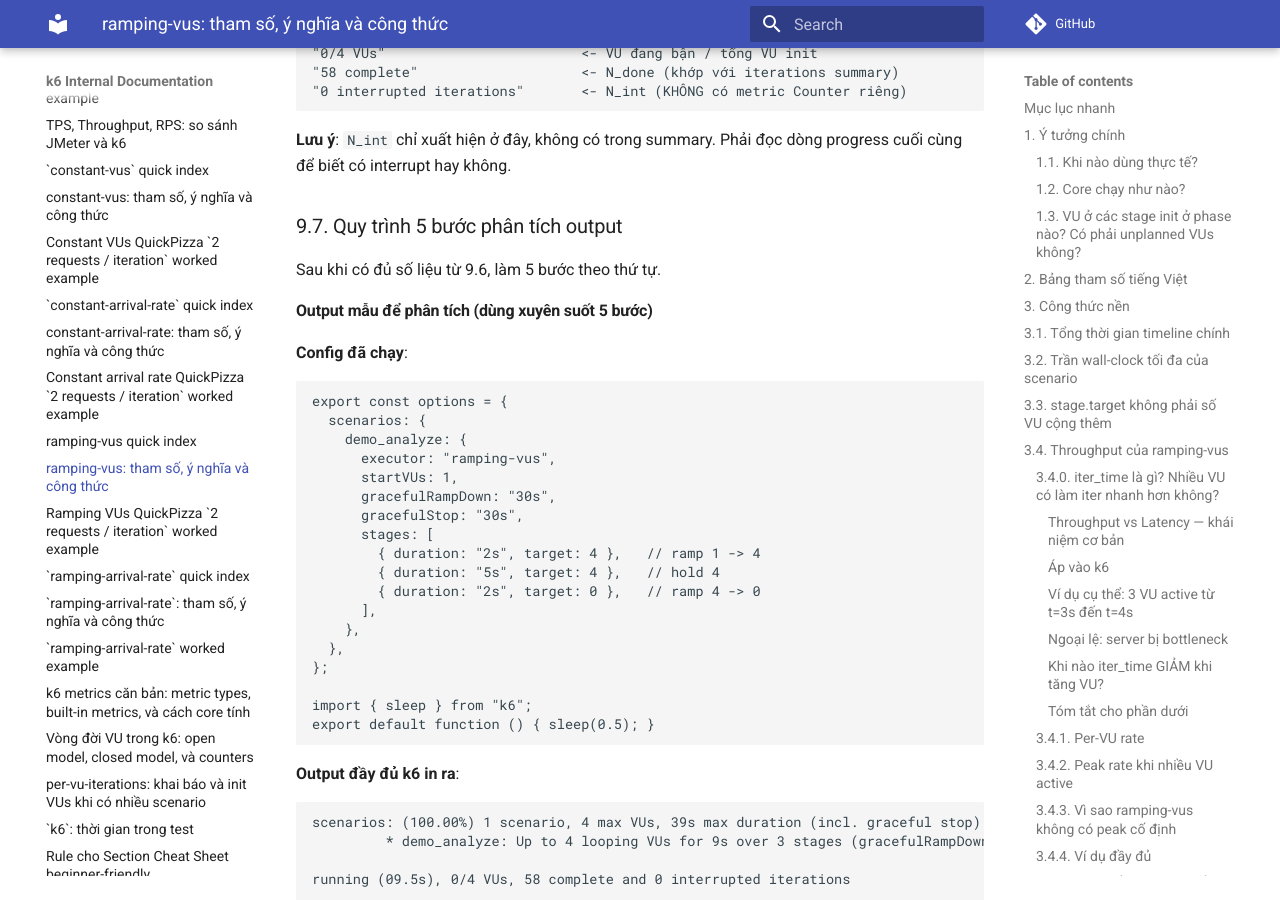
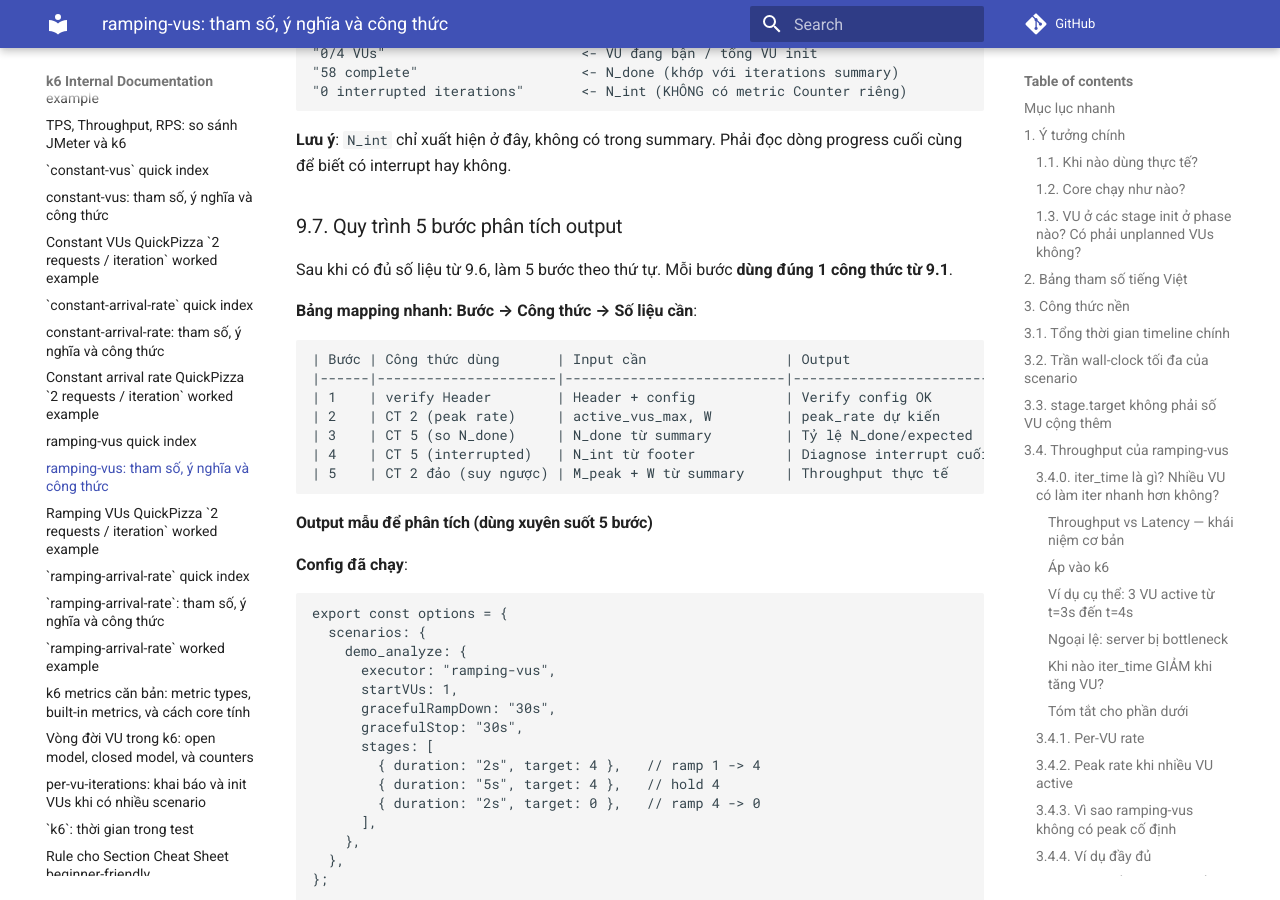
Before and after one commit to meomew-auto/markdown, an MkDocs documentation site: the page built from docs/20260517_ramping-vus-tham-so-cong-thuc.md, in a window 1280 px wide and 900 px high, scrolled down 75837 px. Built offline with MkDocs 1.6.1 and Material for MkDocs 9.7.7, drawn with Linux system fonts in a browser that asks for light colours; comment, search, counter and statistics services are not loaded.

Commit message:
Update docs

````diff
--- a/docs/20260517_ramping-vus-tham-so-cong-thuc.md
+++ b/docs/20260517_ramping-vus-tham-so-cong-thuc.md
@@ -3929,7 +3929,20 @@ running (09.5s), 0/4 VUs, 58 complete and 0 interrupted iterations
 
 ### 9.7. Quy trình 5 bước phân tích output
 
-Sau khi có đủ số liệu từ 9.6, làm 5 bước theo thứ tự.
+Sau khi có đủ số liệu từ 9.6, làm 5 bước theo thứ tự. Mỗi bước **dùng
+đúng 1 công thức từ 9.1**.
+
+**Bảng mapping nhanh: Bước → Công thức → Số liệu cần**:
+
+```text
+| Bước | Công thức dùng       | Input cần                 | Output                  |
+|------|----------------------|---------------------------|-------------------------|
+| 1    | verify Header        | Header + config           | Verify config OK        |
+| 2    | CT 2 (peak rate)     | active_vus_max, W         | peak_rate dự kiến       |
+| 3    | CT 5 (so N_done)     | N_done từ summary         | Tỷ lệ N_done/expected   |
+| 4    | CT 5 (interrupted)   | N_int từ footer           | Diagnose interrupt cuối |
+| 5    | CT 2 đảo (suy ngược) | M_peak + W từ summary     | Throughput thực tế      |
+```
 
 #### Output mẫu để phân tích (dùng xuyên suốt 5 bước)
 
````
Also changed, not shown: docs/20260514_per-vu-iterations-tham-so-cong-thuc.md (+15 -0 lines).
